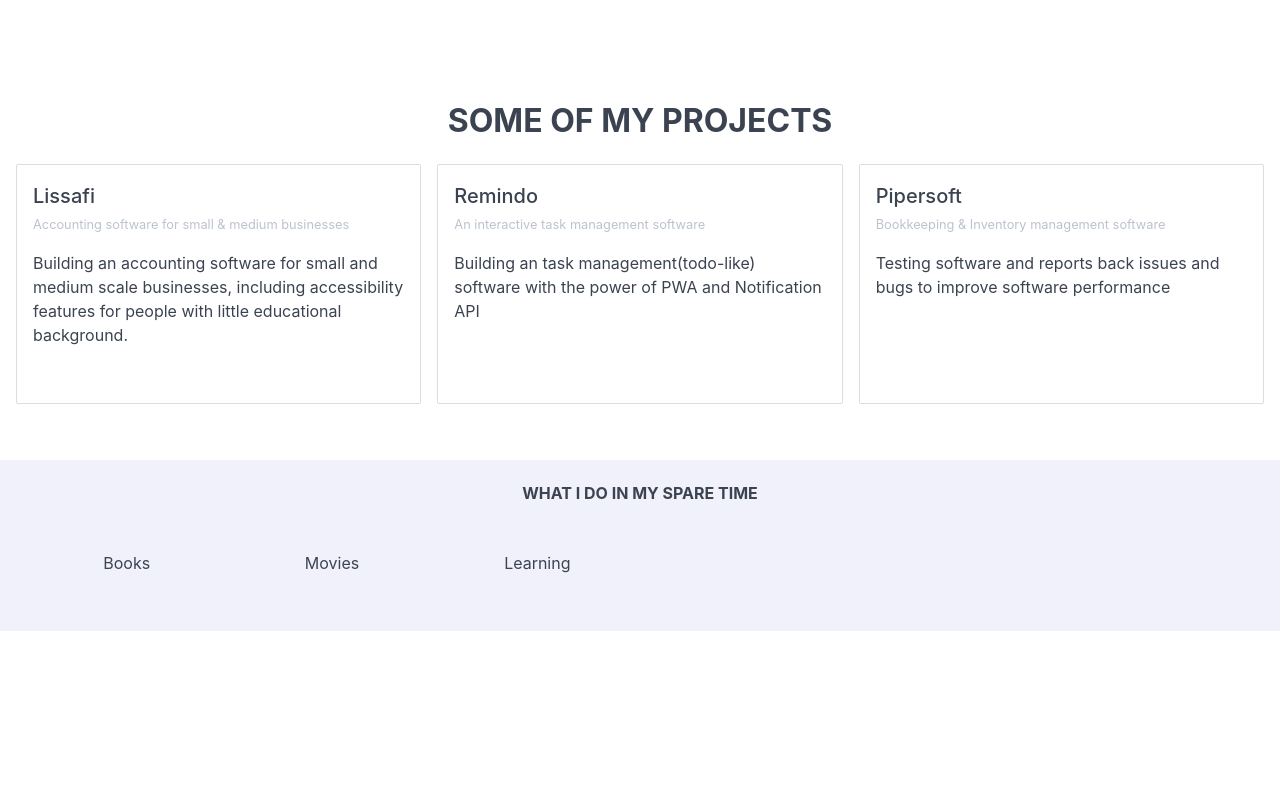
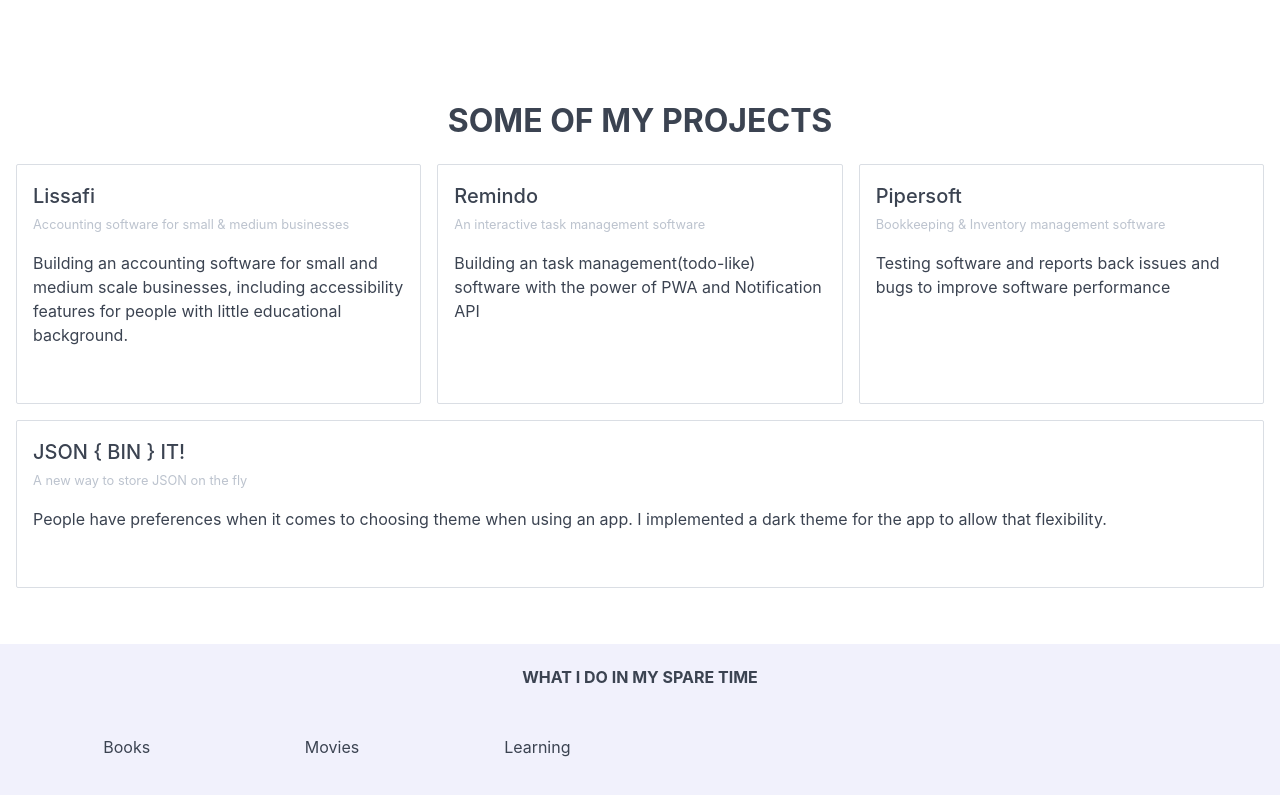
Before and after one commit to Aybee5/portfolio, a Nuxt app: page / in a window 1280 px wide. Shown: the part 1952-2747 px from the top of the page. Before the commit the page ends 2583 px from the top, so only its background shows below. Built offline with nearby package versions, Linux system fonts and the light colour scheme.

Commit message:
Adds oss project

```diff
--- a/components/Projects/index.vue
+++ b/components/Projects/index.vue
@@ -8,6 +8,7 @@
                     :title="project.title"
                     :link="project.link"
                     :summary="project.summary"
+                    :oss="project.oss"
                     :icons="project.icons">
                 <p>
                    {{project.description}}
@@ -44,6 +45,7 @@
                     {title:'Lissafi', link: 'https://app.lissafi.com', summary: 'Accounting software for small & medium businesses', description: `Building an accounting software for small and medium scale businesses, including accessibility features for people with little educational background.`, icons: ['icon-django', 'icon-vue-dot-js', 'icon-amazonaws', 'icon-mysql', 'icon-node-dot-js', 'icon-flask']},
                     {title:'Remindo', link: 'https://remindo.netlify.app', summary: 'An interactive task management software', description: 'Building an task management(todo-like) software with the power of PWA and Notification API', icons: ['icon-vue-dot-js', 'icon-couchdb-icon', 'icon-googlecloud' ]},
                     {title:'Pipersoft', link: 'https://piper.com.ng', summary: 'Bookkeeping & Inventory management software', description: 'Testing software and reports back issues and bugs to improve software performance', icons: ['icon-django', 'icon-vue-dot-js', 'icon-couchdb-icon']},
+                    {title:' JSON { BIN } IT!', link: 'https://jsonbin.it', summary: 'A new way to store JSON on the fly', description: 'People have preferences when it comes to choosing theme when using an app. I implemented a dark theme for the app to allow that flexibility.', icons: ['icon-django', 'icon-vue-dot-js', 'icon-couchdb-icon'], oss: true},
 
                 ]
             }
```
